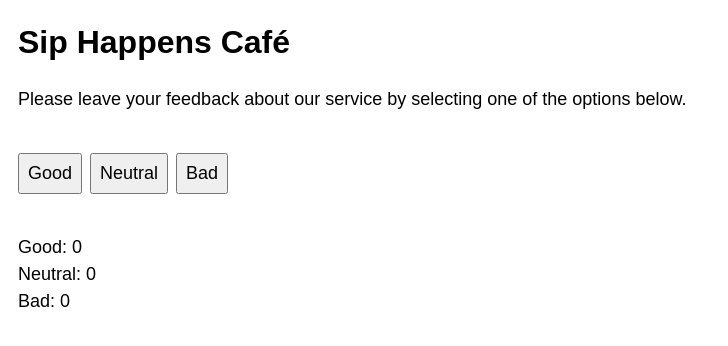
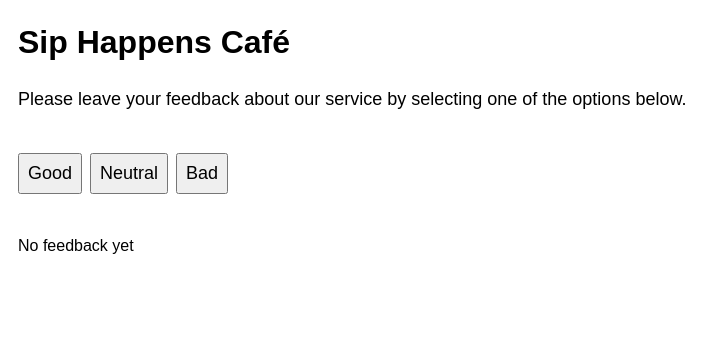
Before and after one commit to OlhaKatrych/goit-react-hw-02, a React (Vite) app: page / in a window 1280 px wide. Shown: the top 346 px of the page, without its empty margins (0-728 px from the left). Built offline with nearby package versions, Linux system fonts and the light colour scheme.

Commit message:
the third step

```diff
--- a/src/App.jsx
+++ b/src/App.jsx
@@ -2,7 +2,8 @@ import css from "./App.module.css";
 import Description from "./components/Description/Description";
 import Options from "./components/Options/Options";
 import Feedback from "./components/Feedback/Feedback";
-import { useState } from "react";
+import Notification from "./components/Notification/Notification";
+import { useEffect, useState } from "react";
 
 const feedbackObj = {
   good: 0,
@@ -18,11 +19,18 @@ function App() {
       [feedbackType]: prevState[feedbackType] + 1,
     }));
   }
+
+  const totalFeedback = feedbacks.good + feedbacks.neutral + feedbacks.bad;
+
   return (
     <div>
       <Description />
       <Options feedbackData={feedbacks} onUpdateFeedback={updateFeedback} />
-      <Feedback feedbackValue={feedbacks} />
+      {totalFeedback > 0 ? (
+        <Feedback feedbackValue={feedbacks} />
+      ) : (
+        <Notification />
+      )}
     </div>
   );
 }
--- /dev/null
+++ b/src/components/Notification/Notification.jsx
@@ -0,0 +1,11 @@
+import css from "./Notification.module.css";
+
+function Notification() {
+  return (
+    <div className={css.containerNotification}>
+      <p>No feedback yet</p>
+    </div>
+  );
+}
+
+export default Notification;
--- /dev/null
+++ b/src/components/Notification/Notification.module.css
@@ -0,0 +1,4 @@
+.containerNotification {
+
+    padding: 10px;
+}
```
